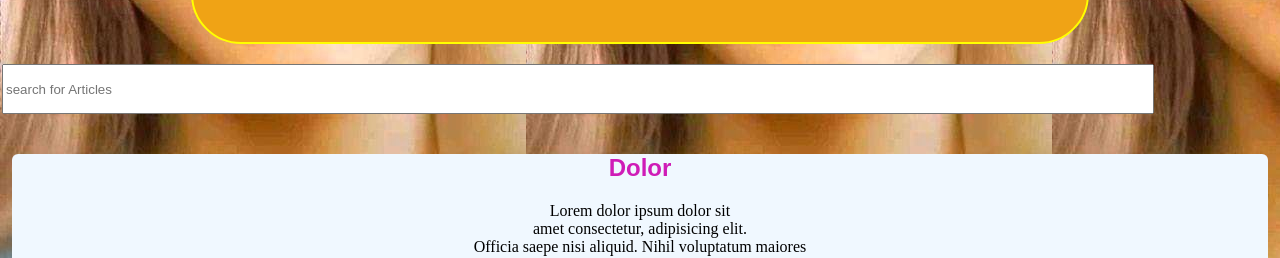
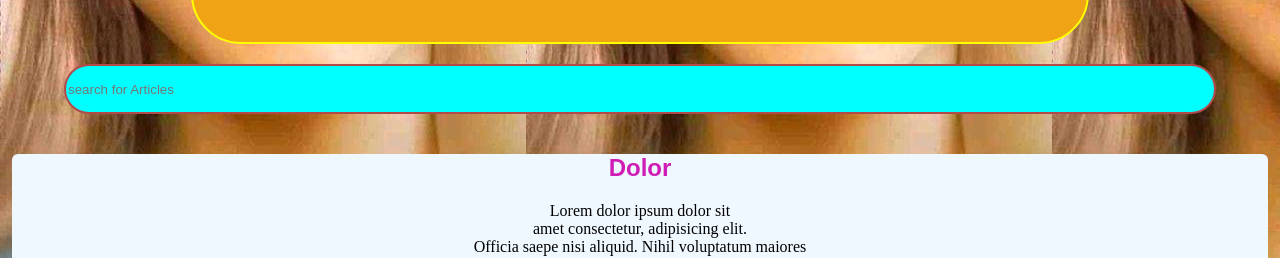
Before and after one commit to Chuksjohnleo/chuksjohnleo.github.io, a plain HTML site: page index2.html in a window 1280 px wide. Shown: the part 558-816 px from the top of the page. Drawn offline with Linux system fonts and the light colour scheme.

Commit message:
Few stylings to the input searchbox.

```diff
--- a/index2.css
+++ b/index2.css
@@ -151,4 +151,12 @@ nav{
     margin:20px auto;
     height: 50px;
     width: 90vw;
+    border-radius: 15em;
+    border: 2px solid rgb(177, 74, 74);
+    background: aqua;
+    color: rgb(243, 236, 236);
    }
+   #arts:hover{
+    border: 3px solid green;
+    background: rgb(100, 179, 179);
+   }
--- a/index2.html
+++ b/index2.html
@@ -39,8 +39,9 @@
          </a>
         </div>
         <div class="articles">
-        <input type="search" name="artsearch" oninput="searcher()" id="arts"
+      <div align="center" class="search"><input type="search" name="artsearch" oninput="searcher()" id="arts"
         placeholder="search for Articles">
+      </div>
          <article class="art1">
           <h1 class="ah">Dolor</h1>
            Lorem dolor ipsum dolor sit <br>
```
